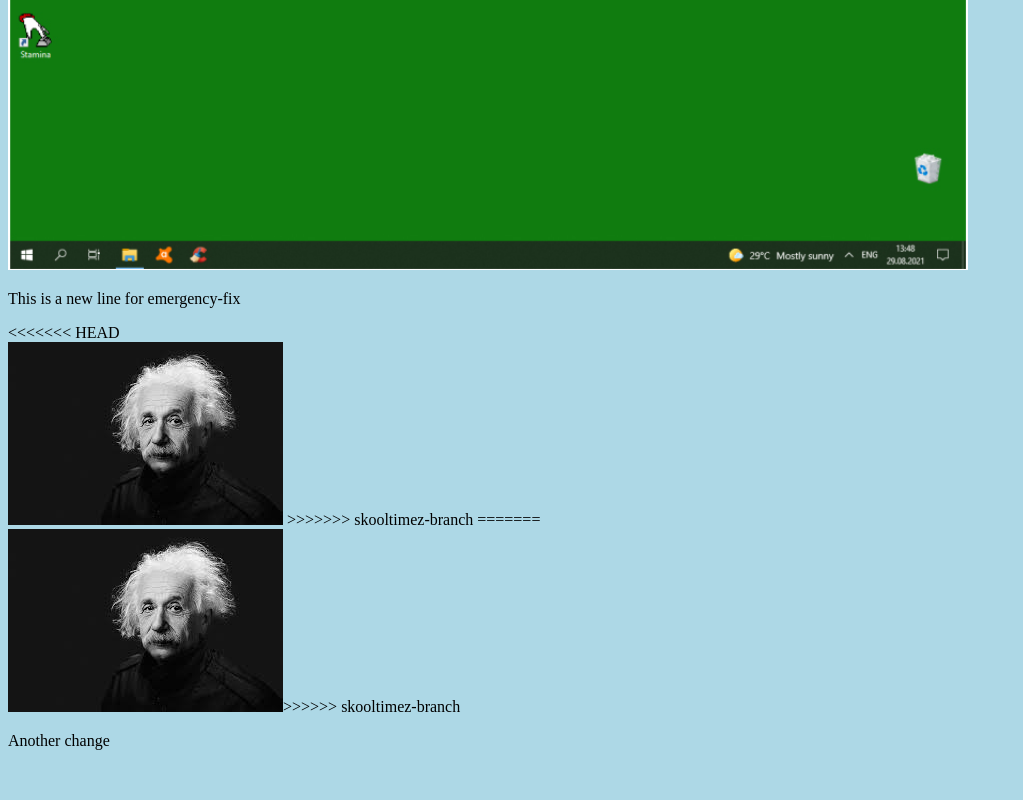
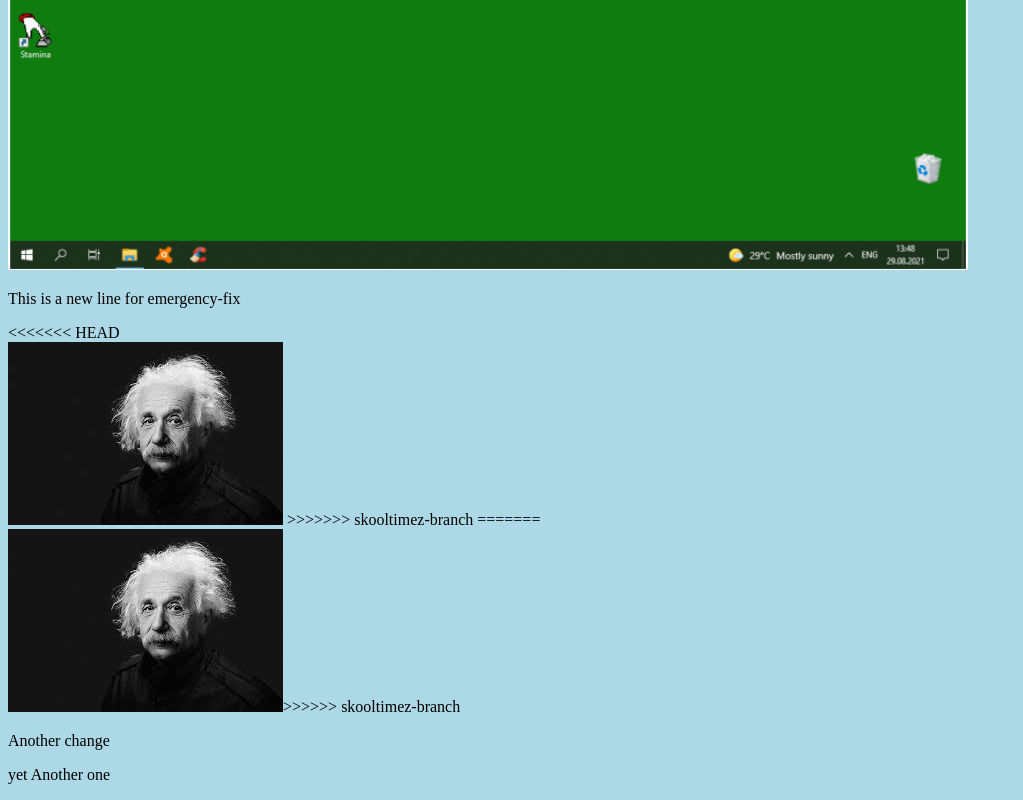
Before and after one commit to mentallaboratories/hello, a plain HTML site: page index.html in a window 1280 px wide. Shown: the part 419-1219 px from the top of the page, without its empty margins (0-1023 px from the left). Before the commit the page ends 1185 px from the top, so only its background shows below. Drawn offline with Linux system fonts and the light colour scheme.

Commit message:
Another change

```diff
--- a/index.html
+++ b/index.html
@@ -20,5 +20,6 @@ style="width:100%;max-width:960px"></div>
 <div><img src="2.jpg" alt="Hello World from Space"
 >>>>>>> skooltimez-branch
   <p> Another change</p>
+<p>yet Another one</p>
 </body>
 </html>
```
